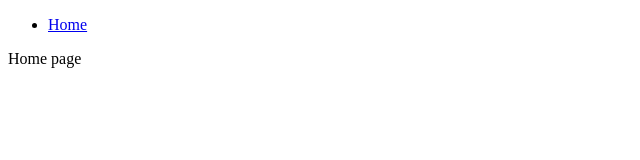
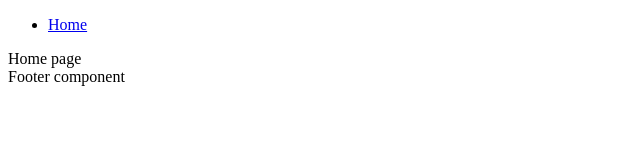
Before and after one commit to ThomsonYu/PortfolioSite, a React app: page / in a window 1280 px wide. Shown: the top 160 px of the page, without its empty margins (0-640 px from the left). Built offline with nearby package versions, Linux system fonts and the light colour scheme; the HTML template or start-up script is replaced by a standard one.

Commit message:
Added footer component

```diff
--- a/react-client/src/Components/App.jsx
+++ b/react-client/src/Components/App.jsx
@@ -3,6 +3,7 @@ import { BrowserRouter as Router, Route, Link} from 'react-router-dom';
 import { browserHistory } from 'react-router';
 import HomePage from './HomePage';
 import NavBar from './HeaderComponent/NavBar';
+import Footer from './FooterComponent/Footer';
 
 class App extends Component {
     render() {
@@ -11,6 +12,7 @@ class App extends Component {
           <div>
             <NavBar />
             <Route name="home" exact path="/" component={HomePage} />
+            <Footer />
           </div>
         </Router>
       )
--- a/react-client/src/index.jsx
+++ b/react-client/src/index.jsx
@@ -1,5 +1,6 @@
-import React, { Component } from 'react';
-import ReactDOM from 'react-dom';
+import React, { Component } from 'react'; // Allows us to use JSX html in our javascript code
+import ReactDOM from 'react-dom'; // Allows us to render elements
 import App from './Components/App';
 
+// ReactDOM.render(What to Render, Where to Render)
 ReactDOM.render(<App />, document.getElementById('app'));
```
